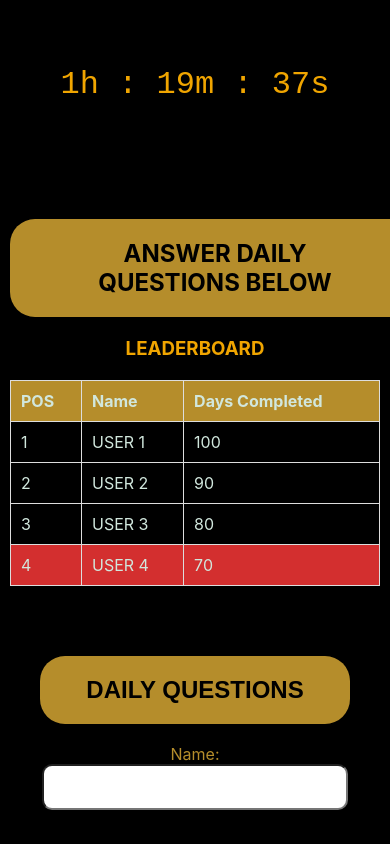
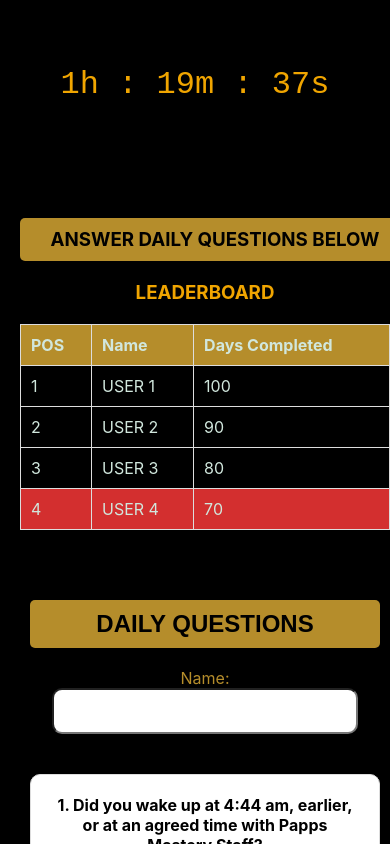
Before and after one commit to datadiego/papps-self-mastery, a React (Create React App) app: page / in a window 390 px wide. Shown: the top 844 px of the page. Built offline with nearby package versions, Linux system fonts and the light colour scheme; the HTML template or start-up script is replaced by a standard one.

Commit message:
Updated CSS and ensured responsive layout

```diff
--- a/src/components/Leaderboard.js
+++ b/src/components/Leaderboard.js
@@ -13,6 +13,7 @@
     const data = leaderboard && leaderboard.length ? leaderboard : defaultData;
 
     return (
+        <div className="container">
             <div className="leaderboard-container">
                 <header className="app-header">
                     <h1 className="app-title">Papps Self Master - Daily</h1>
@@ -43,6 +44,7 @@
                     </tbody>
                 </table>
             </div>
+        </div>
     );
 };
 
--- a/src/components/TaskForm.js
+++ b/src/components/TaskForm.js
@@ -14,9 +14,10 @@
     };
 
     return (
+        <div className="container"> {/* Added container div */}
             <div className="app-container">
                 <form className="task-form" onSubmit={handleSubmit}>
-                <button className="gold-button"> DAILY QUESTIONS</button>
+                    <button className="answer-questions-button gold-button"> DAILY QUESTIONS</button>
                     <div className="form-group">
                         <label htmlFor="name">Name: </label>
                         <input className="widths"
@@ -206,8 +207,9 @@
                             </div>
                         </div>
                     </div>
-                <button type="submit" className="gold-button" disabled={taskSubmitted}>Submit</button>
+                    <button type="submit" className="answer-questions-button gold-button" disabled={taskSubmitted}>Submit</button>
                 </form>
+            </div>
         </div>
     );
 };
--- a/src/styles/Leaderboard.css
+++ b/src/styles/Leaderboard.css
@@ -54,7 +54,21 @@
 }
 
 /* Ensuring the answer-questions-button class from TaskForm.css applies here */
-.answer-questions-button {
-    width: calc(100% - 40px);
+.gold-button {
+    width: 100%;
     max-width: 600px;
+    font-weight: bold;
+    background-color: #b58d2b;
+    color: rgb(0, 0, 0);
+    padding: 10px;
+    border: none;
+    border-radius: 5px;
+    cursor: pointer;
 }
+
+.container {
+    width: 100%;
+    max-width: 600px;
+    margin: 0 auto;
+    padding: 0 10px; /* Add some padding to avoid content touching the edges */
+}
--- a/src/styles/TaskForm.css
+++ b/src/styles/TaskForm.css
@@ -7,6 +7,10 @@
     margin: 0 auto;
     max-width: 600px;
     padding: 20px;
+}
+
+.form-group {
+    background-color: #000;
 }
 
 .widths {
@@ -27,15 +31,13 @@
     text-align: center;
 }
 
-.task-form td,
-.task-form th {
+.task-form td, .task-form th {
     border: 1px solid #ddd;
     padding: 10px;
     text-align: left;
 }
 
-.task-form input,
-.task-form label {
+.task-form input, .task-form label {
     color: #000;
 }
 
@@ -85,24 +87,22 @@
     align-items: center;
 }
 
-/* Ensuring the buttons have the same width as the leaderboard */
-.answer-questions-button,
+/* Ensuring the answer-questions-button class from TaskForm.css applies here */
 .gold-button {
+    width: 100%;
+    max-width: 600px;
+    font-weight: bold;
     background-color: #b58d2b;
+    color: white;
+    padding: 10px;
     border: none;
-    border-radius: 25px;
-    color: #000;
+    border-radius: 5px;
     cursor: pointer;
-    display: block;
-    font-size: 1.5em;
-    margin: 20px auto;
-    padding: 20px 40px;
-    width: calc(100% - 40px); /* Same width as leaderboard */
-    max-width: 600px; /* Ensuring it doesn't exceed the leaderboard width */
-    font-weight: bold; /* Ensure both buttons have bold font */
 }
 
-.answer-questions-button:hover,
-.gold-button:hover {
-    background-color: #d4af37;
+.container {
+    width: 100%;
+    max-width: 600px;
+    margin: 0 auto;
+    padding: 0 10px; /* Add some padding to avoid content touching the edges */
 }
```
Lines whose indentation alone changed are shown as unchanged.
